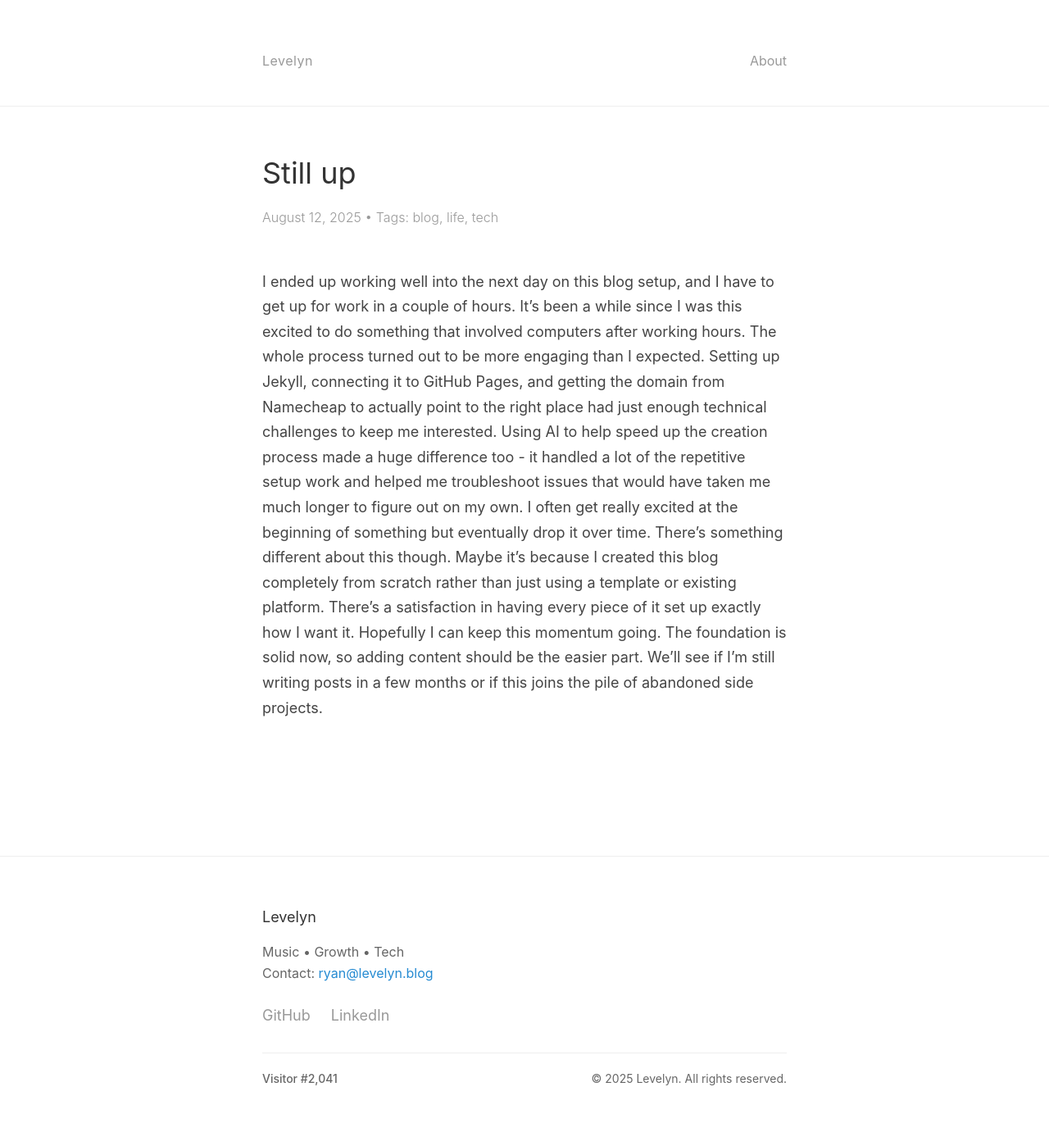
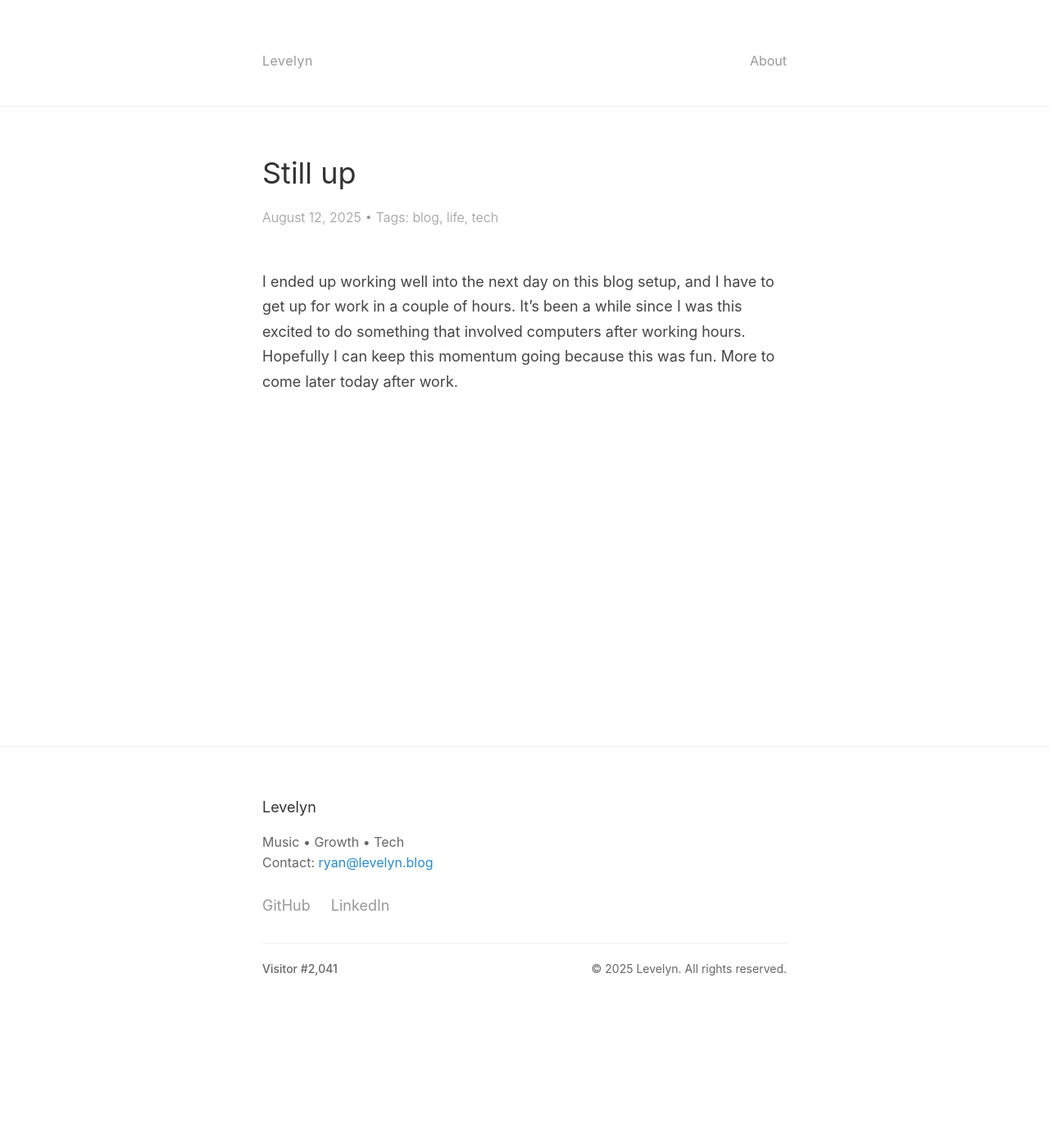
Before and after one commit to talemache/talemache.github.io, a Jekyll site: the page built from _posts/2025-08-12-still-going-strong.md, in a window 1280 px wide. Shown: the whole page at 82% size. Built offline with Jekyll 4.4.1, drawn with Linux system fonts in a browser that asks for light colours; after the commit the page ends 1253 px from its top, so only the background shows below that.

Commit message:
blog less fake

```diff
--- a/_posts/2025-08-12-still-going-strong.md
+++ b/_posts/2025-08-12-still-going-strong.md
@@ -7,6 +7,4 @@ excerpt: "Need to sleep."
 ---
 
 I ended up working well into the next day on this blog setup, and I have to get up for work in a couple of hours. It's been a while since I was this excited to do something that involved computers after working hours.
-The whole process turned out to be more engaging than I expected. Setting up Jekyll, connecting it to GitHub Pages, and getting the domain from Namecheap to actually point to the right place had just enough technical challenges to keep me interested. Using AI to help speed up the creation process made a huge difference too - it handled a lot of the repetitive setup work and helped me troubleshoot issues that would have taken me much longer to figure out on my own.
-I often get really excited at the beginning of something but eventually drop it over time. There's something different about this though. Maybe it's because I created this blog completely from scratch rather than just using a template or existing platform. There's a satisfaction in having every piece of it set up exactly how I want it.
-Hopefully I can keep this momentum going. The foundation is solid now, so adding content should be the easier part. We'll see if I'm still writing posts in a few months or if this joins the pile of abandoned side projects.
+Hopefully I can keep this momentum going because this was fun. More to come later today after work.
```
